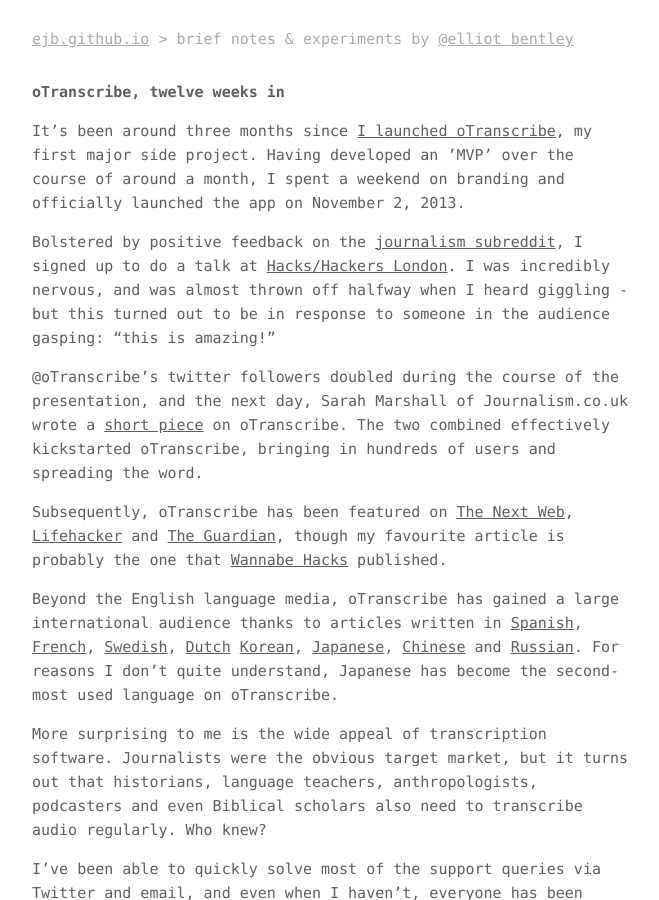
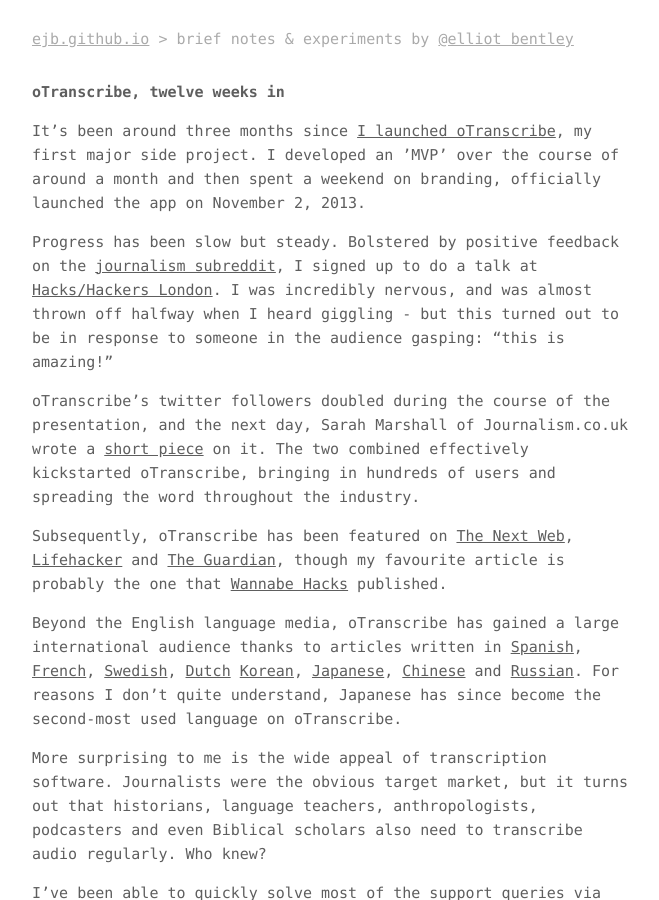
Before and after one commit to ejb/elliotbentley.com, a Jekyll site: the page built from _posts/2014-01-29-otranscribe-twelve-weeks.md, in a window 1280 px wide and 900 px high. Shown: the whole window, without its empty margins (308-967 px from the left). Built offline with Jekyll 4.4.1, drawn with Linux system fonts in a browser that asks for light colours; some of the changed text lies outside the part shown.

Commit message:
Further edits to oT 12 weeks

```diff
--- a/_posts/2014-01-29-otranscribe-twelve-weeks.md
+++ b/_posts/2014-01-29-otranscribe-twelve-weeks.md
@@ -3,15 +3,15 @@
 title:  "oTranscribe, twelve weeks in"
 ---
 
-It's been around three months since [I launched oTranscribe](http://ejb.github.io/2013/10/03/otranscribe.html), my first major side project. Having developed an ’MVP’ over the course of around a month, I spent a weekend on branding and officially launched the app on November 2, 2013.
+It's been around three months since [I launched oTranscribe](http://ejb.github.io/2013/10/03/otranscribe.html), my first major side project. I developed an ’MVP’ over the course of around a month and then spent a weekend on branding, officially launched the app on November 2, 2013.
 
-Bolstered by positive feedback on the [journalism subreddit](http://www.reddit.com/r/Journalism/comments/1qb5dx/im_developing_a_web_app_to_make_transcribing/), I signed up to do a talk at [Hacks/Hackers London](http://www.meetup.com/HacksHackersLondon/). I was incredibly nervous, and was almost thrown off halfway when I heard giggling - but this turned out to be in response to someone in the audience gasping: "this is amazing!"
+Progress has been slow but steady. Bolstered by positive feedback on the [journalism subreddit](http://www.reddit.com/r/Journalism/comments/1qb5dx/im_developing_a_web_app_to_make_transcribing/), I signed up to do a talk at [Hacks/Hackers London](http://www.meetup.com/HacksHackersLondon/). I was incredibly nervous, and was almost thrown off halfway when I heard giggling - but this turned out to be in response to someone in the audience gasping: "this is amazing!"
 
-@oTranscribe's twitter followers doubled during the course of the presentation, and the next day, Sarah Marshall of Journalism.co.uk wrote a [short piece](http://www.journalism.co.uk/news/journalist-creates-web-app-for-audio-transcription/s2/a555258/) on oTranscribe. The two combined effectively kickstarted oTranscribe, bringing in hundreds of users and spreading the word.
+oTranscribe's twitter followers doubled during the course of the presentation, and the next day, Sarah Marshall of Journalism.co.uk wrote a [short piece](http://www.journalism.co.uk/news/journalist-creates-web-app-for-audio-transcription/s2/a555258/) on it. The two combined effectively kickstarted oTranscribe, bringing in hundreds of users and spreading the word throughout the industry.
 
 Subsequently, oTranscribe has been featured on [The Next Web](http://thenextweb.com/apps/2014/01/08/otranscribe-simple-useful-free-web-app-transcription), [Lifehacker](http://lifehacker.com/otranscribe-is-a-free-keyboard-friendly-transcription-1498812713) and [The Guardian](http://www.theguardian.com/media/2014/jan/22/ten-tools-for-digital-and-citizen-journalists-on-the-go), though my favourite article is probably the one that [Wannabe Hacks](http://wannabehacks.co.uk/2013/12/19/otranscribe-a-new-tool-to-help-make-transcribing-audio-easier/) published.
 
-Beyond the English language media, oTranscribe has gained a large international audience thanks to articles written in [Spanish](http://wwwhatsnew.com/2014/01/08/otranscribe-excelente-opcion-para-pasar-de-audio-a-texto/), [French](http://korben.info/transcrire-rapidement-un-fichier-audio.html), [Swedish](http://feber.se/webb/art/291231/smidigare_transkribering_med_o/), [Dutch](http://www.manssen.nl/2014/01/28/otranscribe-handig-hulpje-bij-het-uittypen-van-een-opgenomen-gesprek/) [Korean](http://olpost.com/v/10501631), [Japanese](http://www.100shiki.com/archives/2014/01/otranscribe.html), [Chinese](http://www.lupaworld.com/article-235060-1.html) and [Russian](http://lifehacker.ru/2014/01/27/otranscribe-luchshee-reshenie-dlya-transkribirovaniya/). For reasons I don't quite understand, Japanese has become the second-most used language on oTranscribe.
+Beyond the English language media, oTranscribe has gained a large international audience thanks to articles written in [Spanish](http://wwwhatsnew.com/2014/01/08/otranscribe-excelente-opcion-para-pasar-de-audio-a-texto/), [French](http://korben.info/transcrire-rapidement-un-fichier-audio.html), [Swedish](http://feber.se/webb/art/291231/smidigare_transkribering_med_o/), [Dutch](http://www.manssen.nl/2014/01/28/otranscribe-handig-hulpje-bij-het-uittypen-van-een-opgenomen-gesprek/) [Korean](http://olpost.com/v/10501631), [Japanese](http://www.100shiki.com/archives/2014/01/otranscribe.html), [Chinese](http://www.lupaworld.com/article-235060-1.html) and [Russian](http://lifehacker.ru/2014/01/27/otranscribe-luchshee-reshenie-dlya-transkribirovaniya/). For reasons I don't quite understand, Japanese has since become the second-most used language on oTranscribe.
 
 More surprising to me is the wide appeal of transcription software. Journalists were the obvious target market, but it turns out that historians, language teachers, anthropologists, podcasters and even Biblical scholars also need to transcribe audio regularly. Who knew?
 
@@ -47,4 +47,4 @@
 
 Following the app's international growth, I also hope to have the interface translated. Watch this space.
 
-Even without these additions, I think oTranscribe has already proven to be incredibly useful to a large number of people; I've been blown away by the positive feedback the app has received. And for myself personally, It's been a truly fantastic twelve weeks.
+Even without these additions, I think oTranscribe has already proven to be incredibly useful to a large number of people; I've been blown away by the positive feedback the app has received. And for myself personally, It's been a truly fantastic twelve weeks. Thanks to everyone who has helped made it a success so far.
```
Also changed, not shown: other parts of _posts/2014-01-29-otranscribe-twelve-weeks.md (+1 -1 lines).
